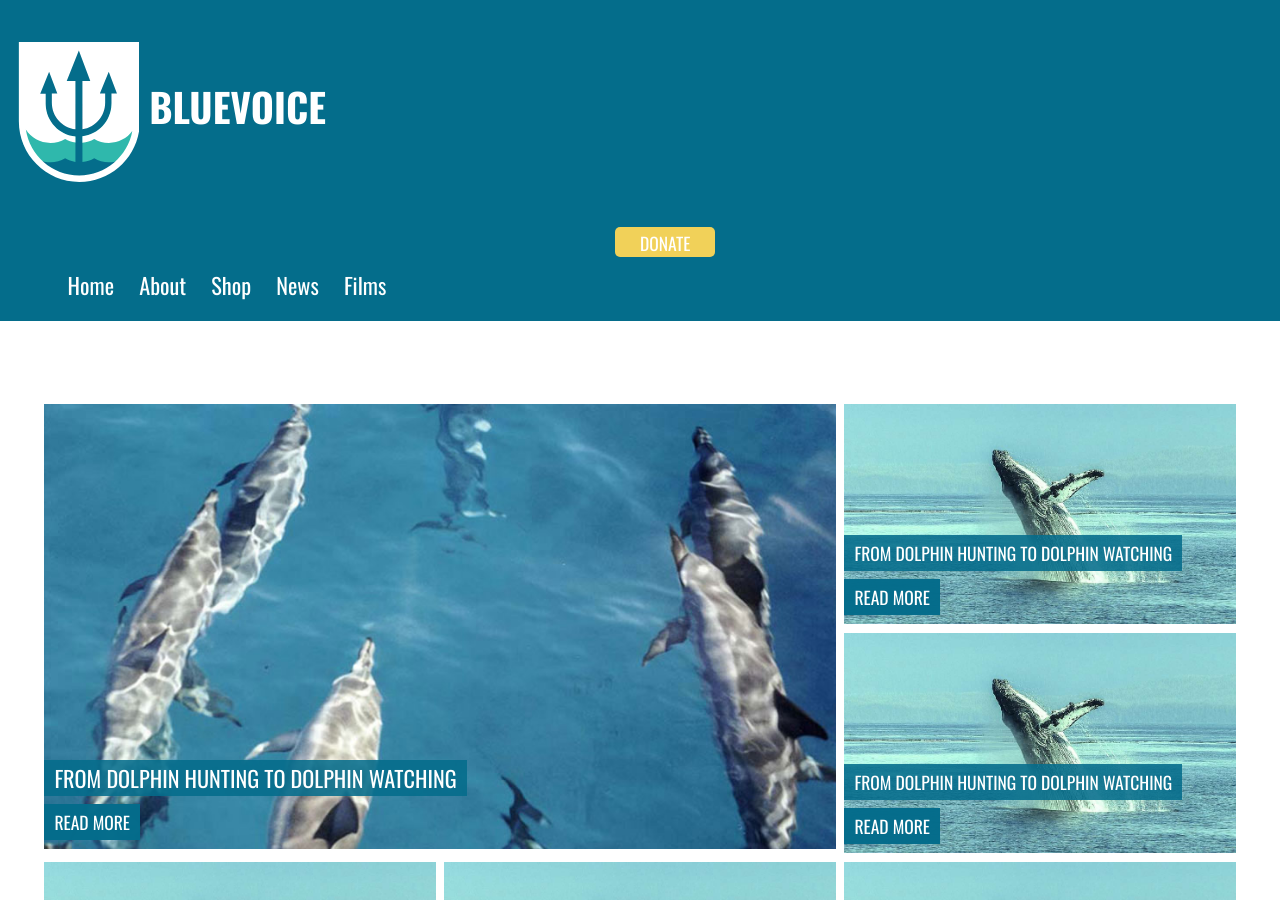
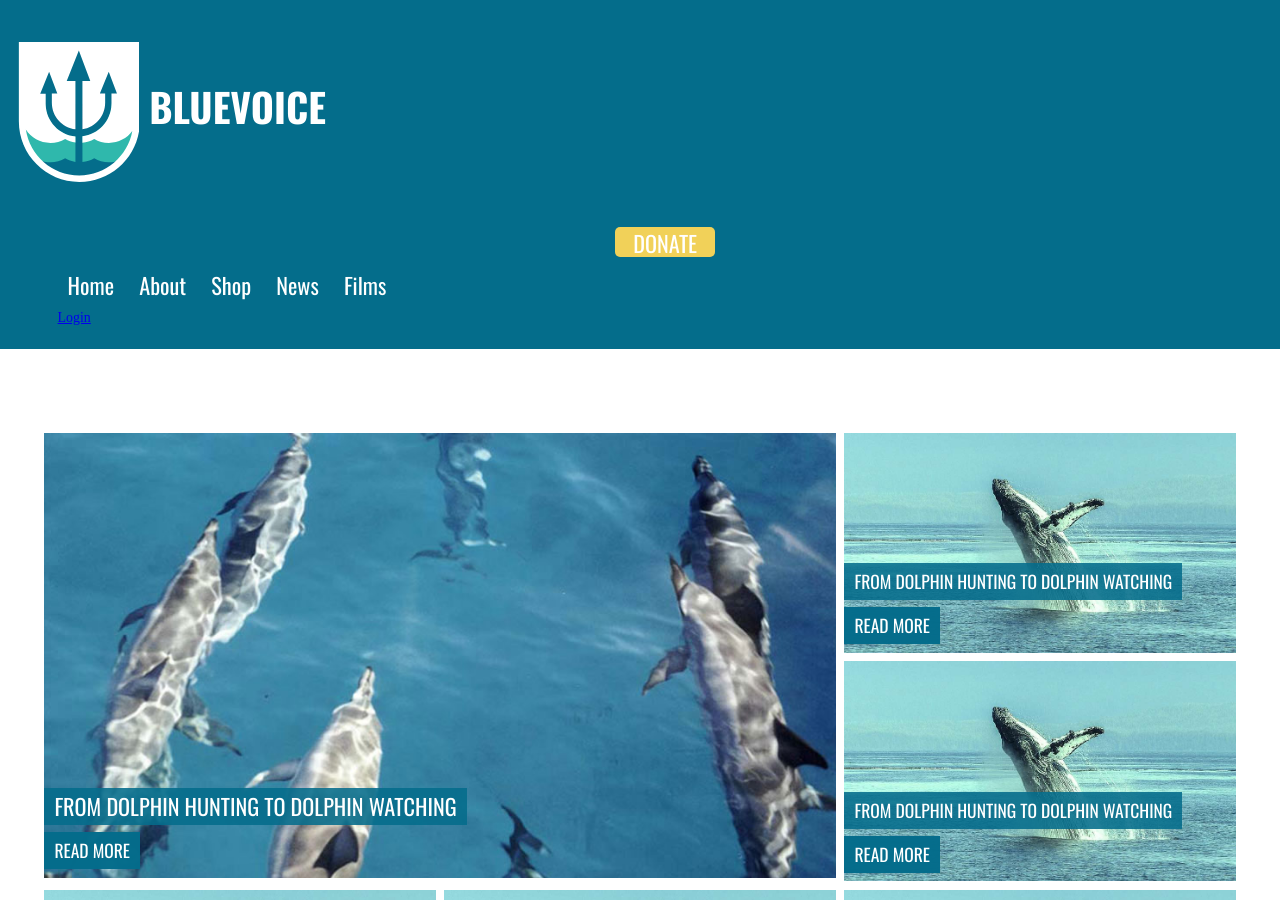
Before and after one commit to gumbey/blue-voice, a Jekyll site: the page built from index.html, in a window 1280 px wide and 900 px high. Built offline with Jekyll 4.4.1, drawn with Linux system fonts in a browser that asks for light colours; nearby versions of some CDN libraries; some web fonts are replaced; a style sheet for code colours, icons or effects is not loaded.

Commit message:
feat(html): add Noto font link, adjust Donate & Login btw
add Noto font link, adjust Donate & Login btw

```diff
--- a/_layouts/default.html
+++ b/_layouts/default.html
@@ -8,7 +8,7 @@
     <link href="https://file.myfontastic.com/QGxgiFpq4RvHbdEHEnqzi5/icons.css" rel="stylesheet">
     <link rel="author" href="humans.txt">
     <link href='https://fonts.googleapis.com/css?family=Oswald:700,400,300' rel='stylesheet' type='text/css'>
-    <link href='https://fonts.googleapis.com/css?family=Droid+Serif:400,700,400italic' rel='stylesheet' type='text/css'>
+    <link href='https://fonts.googleapis.com/css?family=Noto+Sans:400,400italic,700,700italic' rel='stylesheet' type='text/css'>
   <!-- ----- META ----- -->
     <meta name="description" content="{{page.meta}}">
     <meta name="handheldfriendly" content="true">
@@ -48,7 +48,8 @@
               </li>
               <li class="sub-menu-parent"><a href="{{site.baseurl}}/film">Films</a></li>
             </ul>
-            <a class="donate unit-l-2-3" href="#">Donate</a>
+            <a class="donate giga unit-l-2-3" href="{{site.basurl}}/donate">Donate</a>
+            <a class="login micro unit-l-2-3" href="{{site.basurl}}/login">Login</a>
           </nav>
         </header>
 
@@ -82,7 +83,8 @@
               </ul>
             </li>
             <li class="giga push unit-xs-1-2 unit-l-1 sub-menu-parent"><a href="{{site.baseurl}}/film">Films</a></li>
-            <li class="unit-xs-1-2 unit-l-1 donate"><a href="#">Donate</a></li>
+            <li class="unit-xs-1-2 unit-l-1 donate"><a href="{{site.basurl}}/donate">Donate</a></li>
+            <li class="unit-xs-1-2 unit-l-1 login kilo"><a href="{{site.baseurl}}/login">Login</a></li>
           </ul>
           <p class="micro push-0 unit unit-xs-1 unit-l-1-2">BlueVoice.org is a non-profit ©Copyright 2016</p>
           <p class="micro push-0 unit unit-xs-1 unit-l-1-2">All rights reserved. Website design by Unicorn Studio</p>
```
